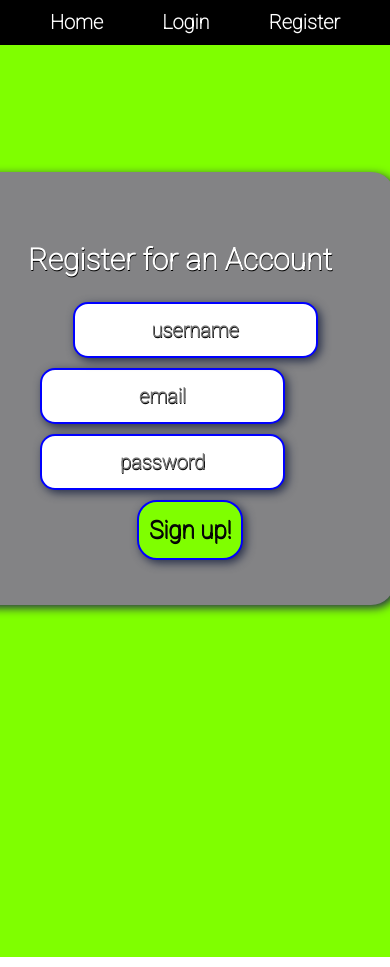
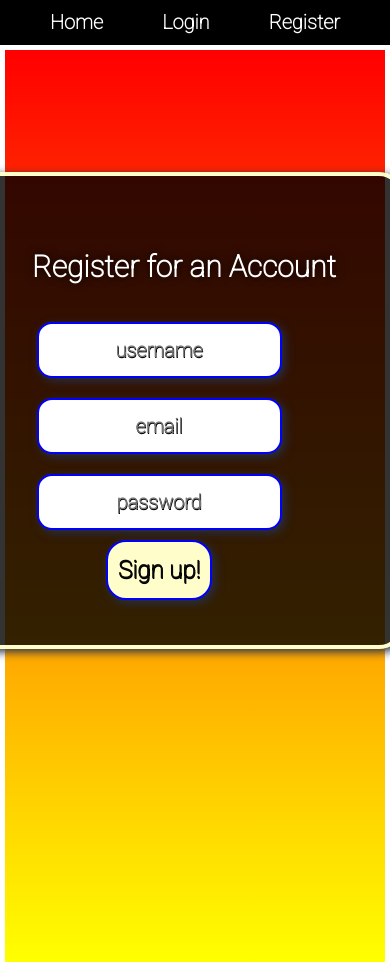
Before and after one commit to Lirucy/Peeved, a React (Create React App) app in the folder client/: page /register in a window 390 px wide. Built offline with nearby package versions, Linux system fonts and the light colour scheme.

Commit message:
work on css for easter egg, register, login

```diff
--- a/client/src/App.js
+++ b/client/src/App.js
@@ -20,6 +20,7 @@ import './css/EditPost.css'
 import './css/ProfilePost.css'
 import './css/Home.css'
 import './css/Post.css'
+import './css/EasterEgg.css'
 
 function App() {
 
--- a/client/src/components/Post.jsx
+++ b/client/src/components/Post.jsx
@@ -6,6 +6,7 @@ import {
   getAllComments,
   getAllPosts,
 } from "../services";
+import '../css/Post.css'
 
 const Post = (props) => {
   const { title, content } = props.post;
--- a/client/src/css/EasterEgg.css
+++ b/client/src/css/EasterEgg.css
@@ -0,0 +1,30 @@
+main {
+    background: linear-gradient(red, orange);
+    border: 5px solid white;
+    font-weight: bolder;
+}
+
+h1, h2, h3, h4, p {
+    color: white;
+    padding: 0.2rem;
+    font-weight: bolder;
+    text-shadow: 0px 0px 10px black;
+}
+
+
+@media (max-width: 599px) {
+    main {
+        background: linear-gradient(red, orange);
+        border: 5px solid white;
+        font-weight: bolder;
+    }
+
+    h1, h2, h3, h4, p {
+        color: white;
+        padding: 0.2rem;
+        font-weight: bolder;
+        text-shadow: 0px 0px 10px black;
+    }
+
+
+}
--- a/client/src/css/Login.css
+++ b/client/src/css/Login.css
@@ -3,8 +3,6 @@
     width: auto;
     height: 95vh;
 }
-
-
 
 .log-form-box{
     width: 500px;
@@ -17,8 +15,9 @@
     top: 50%;
     left: 50%;
     margin: -250px 0 0 -280px;
+    border: 4px solid #fffecb;
 }
-#password {
+#password, #username {
     border: 0;
     font-size: 20px;
     display: block;
@@ -32,26 +31,11 @@
     color: rgb(0, 0, 0);
 }
 
-#username {
-    border: 0;
-    text-align: center;
-    font-size: 20px;
-    margin: 0px auto;
-    border: 2px solid blue;
-    padding: 14px 10px;
-    outline: none;
-    border-radius: 15px;
-    transition: 0.35s;
-    color: black;
-}
 
-#username:focus {
+#username:focus, #password:focus {
     width: 320px;
 }
 
-#password:focus{
-    width: 320px;
-}
 
 .login-text{
     color: white;
@@ -71,51 +55,52 @@
 }
 
 #btn:hover{
-    background: rgb(0, 26, 255);
+    background-color:  lightseagreen;
 }
 
 @media only screen and (max-width: 600px){
     .login-body{
-        background-color: rgb(34, 0, 112);
+        background: linear-gradient(red, yellow);
         width: auto;
         height: 97vh;
     }
     .log-form-box{
-        background-color: rgb(131, 131, 133);
+        background-color: rgba(0, 0, 0, 0.8);
         width: 87vw;
         padding: 70px;
-        position: absolute;
-        top: 50%;
-        left: 50%;
+        display: flex;
+        flex-direction: column;
         text-align: center;
         align-items: center;
     }
-    .login-text{
-        color: white;
-        font-size: 30px;
-        margin-left: 50px
-    }
-    #password {
-        margin-left: 80px;
-    }
-
-    #username {
-        margin-left: 80px;
-    }
-
-    #email{
-        margin-left: 80px;
-    }
-    #username:focus {
-        width: auto;
-    }
-
-    #password:focus{
-        width: auto;
-    }
     #btn{
-        margin-left: 70px;
-        background-color: chartreuse;
+        background-color: #fffecb;
     }
 
 }
+
+@media only screen and (max-width: 376px){
+    .login-body{
+        background: linear-gradient(red, yellow);
+        width: auto;
+        height: 97vh;
+    }
+    .log-form-box{
+        position: static;
+        background-color: rgba(0, 0, 0, 0.8);
+        width: 90vw;
+        padding: 0;
+        display: flex;
+        flex-direction: column;
+        margin: 0;
+        margin-top: 50%;
+        margin-left: 3%;
+        text-align: center;
+        justify-content: center;
+        align-items: center;
+    }
+    #btn{
+        background-color: #fffecb;
+    }
+
+}
--- a/client/src/css/Post.css
+++ b/client/src/css/Post.css
@@ -1,9 +1,10 @@
  #post-box{
-    background-color: blueviolet;
+    background-color: #ff2e00;
     width: 500px;
     height: 200px;
     padding-top: 0px;
     border-radius: 4px;
     text-align: center;
     margin-bottom: 20px;
+    height: 100%;
 }
--- a/client/src/css/Register.css
+++ b/client/src/css/Register.css
@@ -1,5 +1,5 @@
 #reg-body{
-    background-color: rgb(155, 155, 155);
+    background-color: rgba(155, 155, 155);
     width: auto;
     height: 95vh;
 }
@@ -15,11 +15,14 @@
     top: 50%;
     left: 50%;
     margin: -250px 0 0 -280px;
+    border: 4px solid #fffecb;
+
 }
-#reg-password {
+
+#reg-password, #reg-username, #reg-email {
+    display: block;
     border: 0;
     font-size: 20px;
-    display: block;
     text-align: center;
     margin: 10px auto;
     border: 2px solid blue;
@@ -28,49 +31,12 @@
     border-radius: 15px;
     transition: 0.35s;
     color: rgb(0, 0, 0);
-}
-
-#reg-username {
-    border: 0;
-    text-align: center;
-    font-size: 20px;
-    margin: 0px auto;
-    border: 2px solid blue;
-    padding: 14px 10px;
-    outline: none;
-    border-radius: 15px;
-    transition: 0.35s;
-    color: black;
 
 }
 
-#reg-email{
-    border: 0;
-    font-size: 20px;
-    display: block;
-    text-align: center;
-    margin: 10px auto;
-    border: 2px solid blue;
-    padding: 14px 10px;
-    outline: none;
-    border-radius: 15px;
-    transition: 0.35s;
-    color: rgb(7, 7, 7);
-}
-
-
-#reg-username:focus {
+#reg-username:focus, #reg-password:focus, #reg-email:focus {
     width: 320px;
 }
-
-#reg-password:focus{
-    width: 320px;
-}
-
-#reg-email:focus{
-    width: 320px;
-}
-
 
 .register-text{
     color: white;
@@ -92,17 +58,21 @@
     background: rgb(157, 240, 222);
 }
 
+
+
 @media only screen and (max-width: 600px){
     #reg-body{
-        background-color: chartreuse;
+        background: linear-gradient(red, yellow);
         width: auto;
         height: 108vh;
     }
     .reg-form-box{
-        background-color: rgb(131, 131, 133);
+        background-color: rgba(0, 0, 0, 0.8);
+
         width: 100vw;
         padding: 45px;
-        position: absolute;
+        display: flex;
+        flex-direction: column;
         top: 50%;
         left: 50%;
         text-align: center;
@@ -113,32 +83,52 @@
         font-size: 30px;
         margin-left: 50px
     }
-    #reg-password {
-        margin-left: 80px;
-    }
 
-    #reg-username {
-        margin-left: 80px;
-    }
-
-    #reg-email{
-        margin-left: 80px;
-    }
-    #reg-username:focus {
-        width: auto;
-    }
-
-    #reg-password:focus{
-        width: auto;
-    }
-
-    #reg-email:focus{
+    #reg-username:focus, #reg-password:focus, #reg-email:focus {
         width: auto;
     }
 
     #reg-btn{
-        margin-left: 70px;
-        background-color: chartreuse;
+        background-color: #fffecb;
     }
 
 }
+
+
+@media (max-width: 376px){
+    #reg-body{
+        background: linear-gradient(red, yellow);
+        width: auto;
+        height: 108vh;
+        display: flex;
+        justify-content: center;
+        align-items: center;
+    }
+    .reg-form-box{
+        position: static;
+        background-color: rgba(0, 0, 0, 0.8);
+        width: 90vw;
+        padding: 0;
+        display: flex;
+        flex-direction: column;
+        margin: 0;
+        margin-top: -50%;
+        text-align: center;
+        justify-content: center;
+        align-items: center;
+    }
+    .register-text{
+        color: white;
+        font-size: 30px;
+
+    }
+
+    #reg-username:focus, #reg-password:focus, #reg-email:focus {
+        width: auto;
+    }
+
+    #reg-btn{
+        background-color:#fffecb;
+    }
+
+}
--- a/client/src/screens/Home.jsx
+++ b/client/src/screens/Home.jsx
@@ -11,7 +11,7 @@ const Home = ({ user }) => {
   }, []);
   return (
     <section className="home">
-      <h3 id="top-peeve-title">Check out our Top Pet Peeves!</h3>
+      <h2 id="top-peeve-title">Check out our Top Pet Peeves!</h2>
       <Link to="/easter-egg" ><img id="peeve-pic" src="https://iili.io/5BKRVf.png" alt="Peeved" /></Link>
       <div className="all-posts">
         {posts.map((post) => (
```
